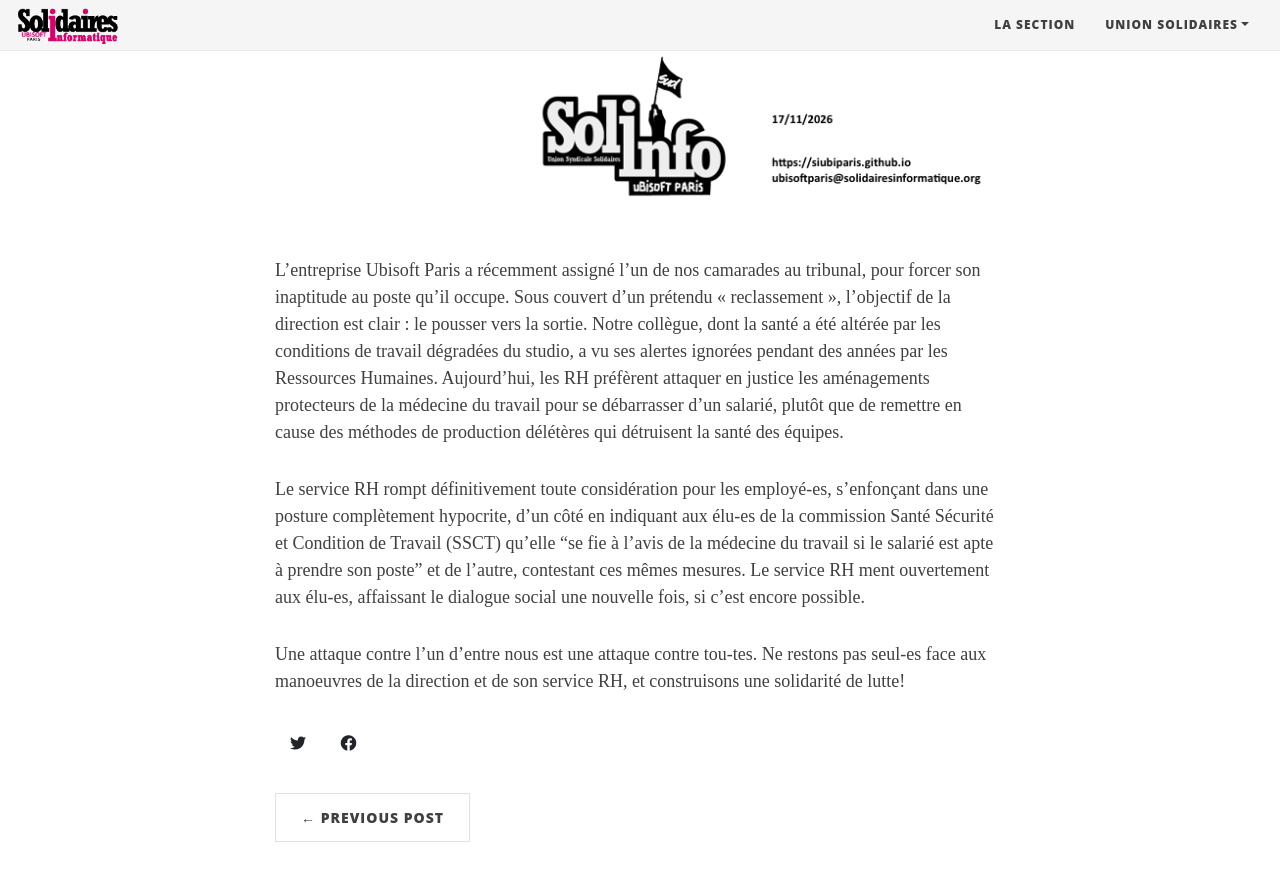
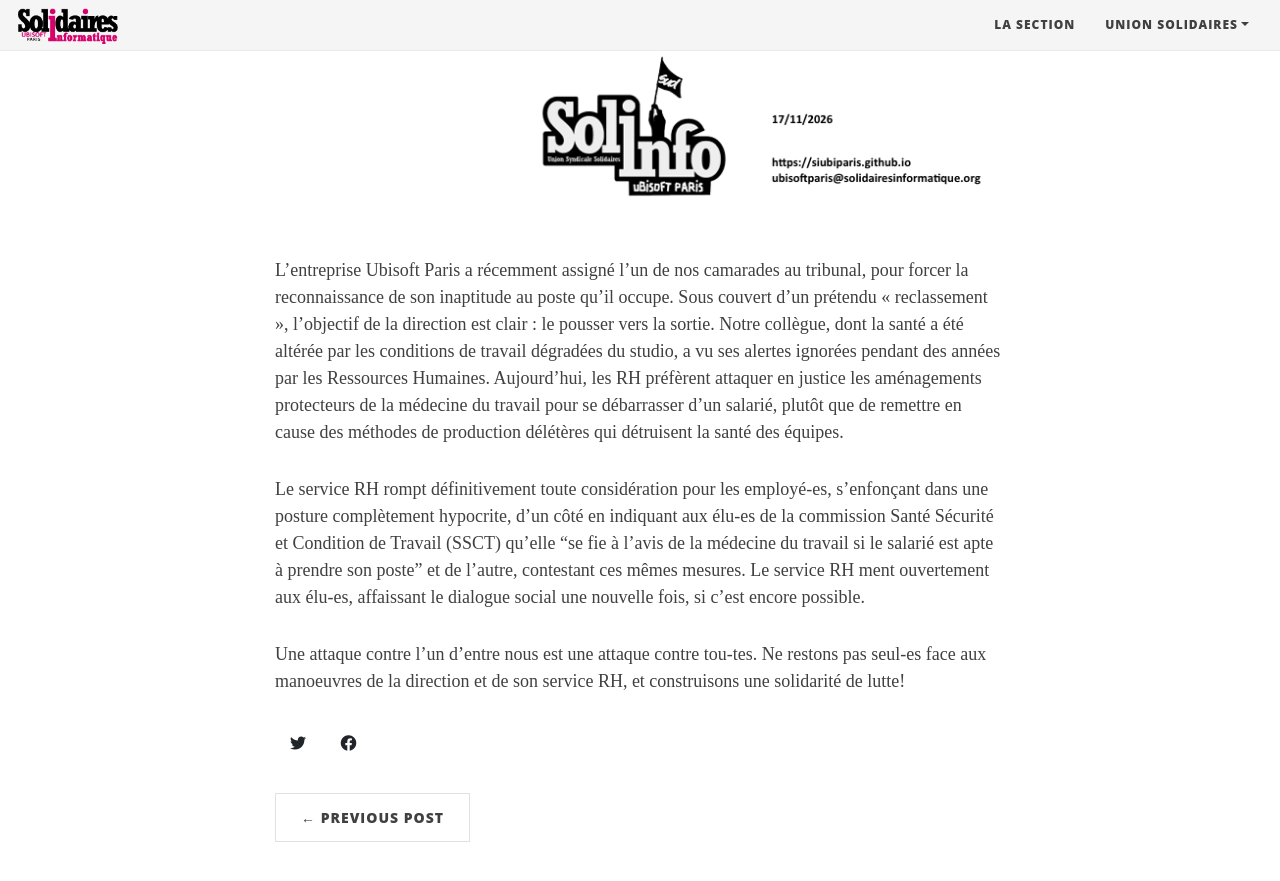
Before and after one commit to siubiparis/siubiparis.github.io, a Jekyll site: the page built from _posts/2026-11-17-Inaptitude.md, in a window 1280 px wide and 900 px high, scrolled down 1142 px. Shown: the top 881 px of the window. Built offline with Jekyll 4.4.1, drawn with Linux system fonts in a browser that asks for light colours; nearby versions of some CDN libraries.

Commit message:
Update 2026-11-17-Inaptitude.md

```diff
--- a/_posts/2026-11-17-Inaptitude.md
+++ b/_posts/2026-11-17-Inaptitude.md
@@ -8,7 +8,7 @@ title: Un service RH inhumain et hypocrite
 ![SIUbiParis](../assets/img/UbisoftParis_Affichage_071.PNG)
 
 
-L'entreprise Ubisoft Paris a récemment assigné l'un de nos camarades au tribunal, pour forcer son inaptitude au poste qu'il occupe. Sous couvert d'un prétendu « reclassement », l'objectif de la direction est clair : le pousser vers la sortie. Notre collègue, dont la santé a été altérée par les conditions de travail dégradées du studio, a vu ses alertes ignorées pendant des années par les Ressources Humaines. Aujourd'hui, les RH préfèrent attaquer en justice les aménagements protecteurs de la médecine du travail pour se débarrasser d'un salarié, plutôt que de remettre en cause des méthodes de production délétères qui détruisent la santé des équipes.
+L'entreprise Ubisoft Paris a récemment assigné l'un de nos camarades au tribunal, pour forcer la reconnaissance de son inaptitude au poste qu'il occupe. Sous couvert d'un prétendu « reclassement », l'objectif de la direction est clair : le pousser vers la sortie. Notre collègue, dont la santé a été altérée par les conditions de travail dégradées du studio, a vu ses alertes ignorées pendant des années par les Ressources Humaines. Aujourd'hui, les RH préfèrent attaquer en justice les aménagements protecteurs de la médecine du travail pour se débarrasser d'un salarié, plutôt que de remettre en cause des méthodes de production délétères qui détruisent la santé des équipes.
 
 Le service RH rompt définitivement toute considération pour les employé-es, s'enfonçant dans une posture complètement hypocrite, d'un côté en indiquant aux élu-es de la commission Santé Sécurité et Condition de Travail (SSCT) qu'elle "se fie à l'avis de la médecine du travail si le salarié est apte à prendre son poste" et de l'autre, contestant ces mêmes mesures. Le service RH ment ouvertement aux élu-es, affaissant le dialogue social une nouvelle fois, si c'est encore possible.
 
```
